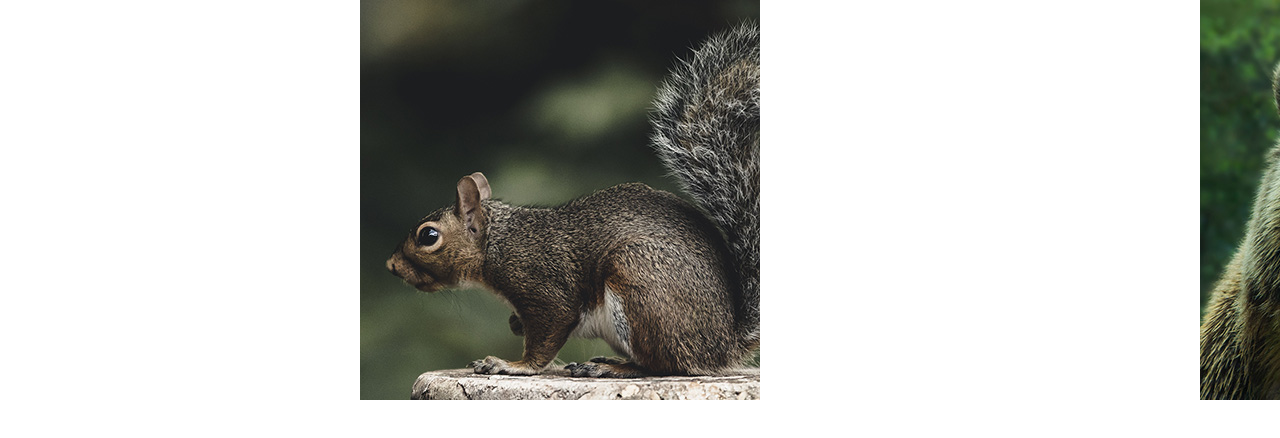
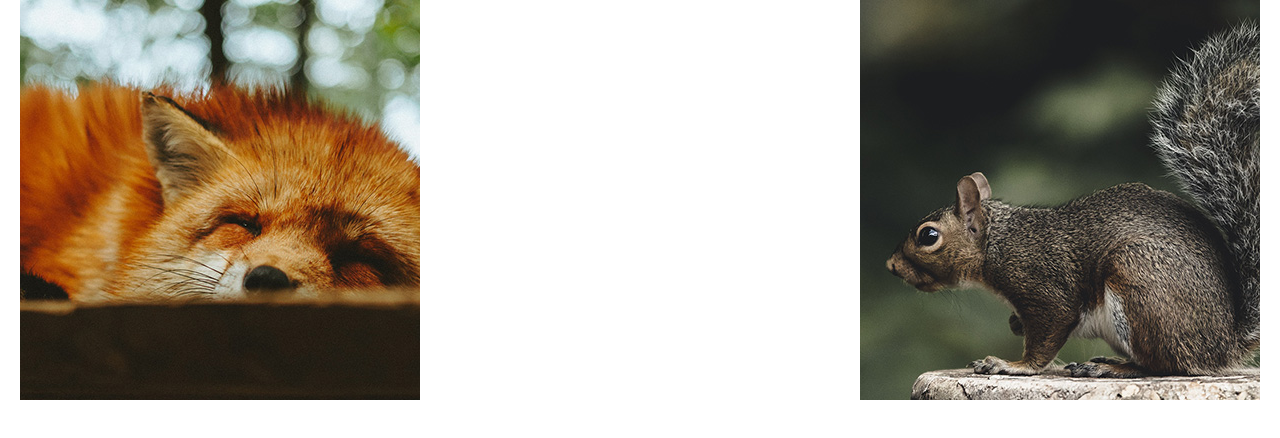
Before and after one commit to estevamnetof/slide, a plain HTML site: page index.html in a window 1280 px wide. Drawn offline with Linux system fonts and the light colour scheme.

Commit message:
mudança no translate do estilo

```diff
--- a/css/scss/_geral.scss
+++ b/css/scss/_geral.scss
@@ -19,7 +19,6 @@ img {
 
 .slide {
     display: flex;
-    transform: translate3d(-500px, 0px, 0px);
     li {
         flex-shrink: 0;
         width: 80vw;
```
Also changed, not shown: css/style.css.
